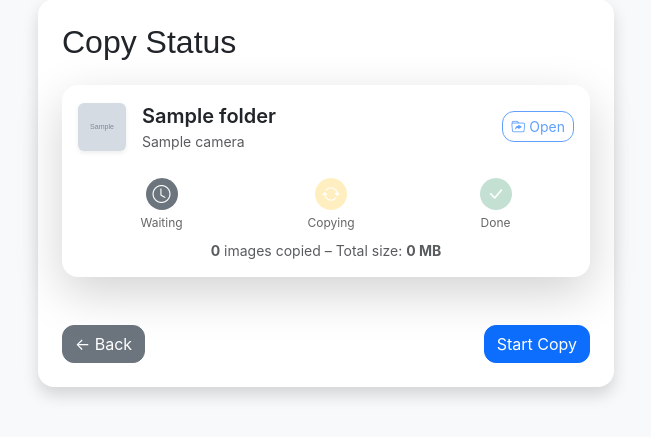
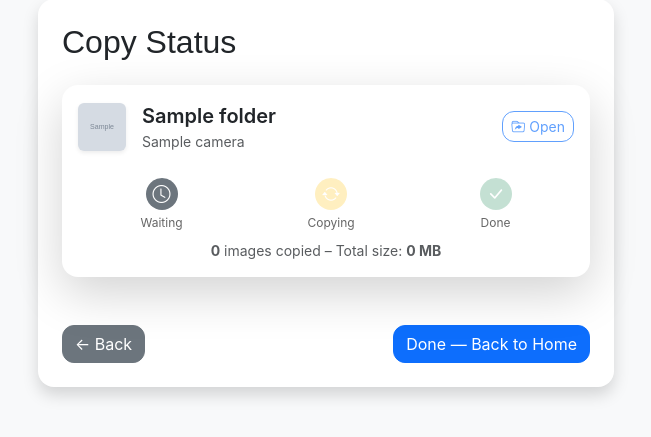
Before and after one commit to kauetg/media_logger, a Flask app: template templates/status.html in a window 1280 px wide. Shown: the part 75-512 px from the top of the page, without its empty margins (314-965 px from the left). Run offline with Flask 3, Linux system fonts and the light colour scheme; the template is opened without the code that fills it: most values are stand-ins (such as "Sample title", 1, 10 or a date in 2020); grey boxes marked "Sample" are stand-in pictures; some web fonts are replaced.

Commit message:
Fix tag loss on destination change, auto-start copy, and add real progress bar
Preserve edited tags in sessionStorage when switching destination instead of
losing them on reload. Auto-start the copy on the status screen instead of
requiring an extra click. Stream per-file copy progress (NDJSON) so each
folder shows a real progress bar, and fix the Done button restarting the
copy by having it navigate back to Home instead.

Co-Authored-By: Claude Sonnet 5 <noreply@anthropic.com>

```diff
--- a/app.py
+++ b/app.py
@@ -6,13 +6,13 @@ from datetime import datetime
 
 import exifread
 import requests
-from flask import Flask, render_template, request, redirect, url_for, jsonify, Response
+from flask import Flask, render_template, request, redirect, url_for, jsonify, Response, stream_with_context
 from werkzeug.utils import secure_filename
 
 from file_ops import get_external_disks
 from preview import get_preview_images
 from utils import (
-    detect_camera, find_dates, copy_files, format_stats, load_camera_db,
+    detect_camera, find_dates, copy_files_stream, format_stats, load_camera_db,
     get_disk_index, clear_disk_index_cache, get_default_destination, set_default_destination
 )
 from scraps import get_camera_image_duckduckgo
@@ -197,20 +197,19 @@ def copy():
     date_str = folders[0].get("date")
     date_obj = datetime.strptime(date_str, "%Y-%m-%d").date()
 
-    try:
-        index = get_disk_index(disk)  # reaproveita a varredura já feita no /select
-        stats = format_stats(index.get(date_obj, {"photo_count": 0, "video_count": 0, "size_bytes": 0}))
-        result = copy_files(index, folders, destination)
-    except Exception as e:
-        return jsonify({"error": f"Copy failed: {e}"}), 500
+    def generate():
+        try:
+            index = get_disk_index(disk)  # reaproveita a varredura já feita no /select
+            stats = format_stats(index.get(date_obj, {"photo_count": 0, "video_count": 0, "size_bytes": 0}))
 
-    # Junta os dados do copy com as stats
-    result.update({
-        "photos": stats["photos"],
-        "videos": stats["videos"]
-    })
+            for event in copy_files_stream(index, folders, destination):
+                if event["type"] == "done":
+                    event.update({"photos": stats["photos"], "videos": stats["videos"]})
+                yield json.dumps(event) + "\n"
+        except Exception as e:
+            yield json.dumps({"type": "error", "error": f"Copy failed: {e}"}) + "\n"
 
-    return jsonify(result)
+    return Response(stream_with_context(generate()), mimetype="application/x-ndjson")
 
 @app.route("/open_folder")
 def open_folder():
--- a/templates/status.html
+++ b/templates/status.html
@@ -44,6 +44,12 @@
     <div class="label">Done</div>
   </div>
 </div>
+    <!-- Progress Bar -->
+<div class="progress mb-2 d-none" style="height: 6px;" id="progress-wrap-{{ loop.index }}">
+  <div class="progress-bar" id="progress-bar-{{ loop.index }}" role="progressbar"
+       style="width: 0%;" aria-valuenow="0" aria-valuemin="0" aria-valuemax="100"></div>
+</div>
+
     <!-- Progress Info -->
 <div class="text-center text-muted small">
   <strong><span id="files-{{ loop.index }}">0</span></strong> images copied –
@@ -61,8 +67,8 @@
 {% endfor %}
 
 <div class="d-flex justify-content-between mt-4">
-    <a href="{{ url_for('select', disk=disk, destination=destination) }}" class="btn btn-secondary">← Back</a>
-    <button id="start-copy" class="btn btn-primary">Start Copy</button>
+    <a id="back-link" href="{{ url_for('select', disk=disk, destination=destination) }}" class="btn btn-secondary">← Back</a>
+    <button id="start-copy" class="btn btn-primary" disabled>Copying...</button>
 </div>
 
 
@@ -104,12 +110,16 @@ async function runCopy(i) {
   const openBtn = document.getElementById(`open-btn-${i + 1}`);
   const errorBox = document.getElementById(`error-${i + 1}`);
   const errorMsg = document.getElementById(`error-msg-${i + 1}`);
-  const retryBtn = document.getElementById(`retry-btn-${i + 1}`);
+  const progressWrap = document.getElementById(`progress-wrap-${i + 1}`);
+  const progressBar = document.getElementById(`progress-bar-${i + 1}`);
 
   errorBox.classList.add('d-none');
   stepWaiting.classList.remove("active");
   stepDone.classList.remove("active");
   stepCopying.classList.add("active");
+  progressWrap.classList.remove('d-none');
+  progressBar.style.width = '0%';
+  progressBar.setAttribute('aria-valuenow', '0');
 
   try {
     const res = await fetch("/copy", {
@@ -118,58 +128,111 @@ async function runCopy(i) {
       body: JSON.stringify({ folders: [folder], disk: disk, destination: destination })
     });
 
-    let data;
-    try {
-      data = await res.json();
-    } catch (parseErr) {
-      throw new Error(`Server returned an unexpected response (HTTP ${res.status}).`);
+    if (!res.ok || !res.body) {
+      throw new Error(`Copy failed (HTTP ${res.status}).`);
     }
 
-    if (!res.ok || data.error) {
-      throw new Error(data.error || `Copy failed (HTTP ${res.status}).`);
+    // O backend manda um JSON por linha (progresso a progresso, e por último o resultado final)
+    const reader = res.body.getReader();
+    const decoder = new TextDecoder();
+    let buffer = '';
+    let finalData = null;
+
+    while (true) {
+      const { value, done } = await reader.read();
+      if (done) break;
+
+      buffer += decoder.decode(value, { stream: true });
+      const lines = buffer.split('\n');
+      buffer = lines.pop(); // guarda a linha incompleta pro próximo pedaço
+
+      for (const line of lines) {
+        if (!line.trim()) continue;
+        const event = JSON.parse(line);
+
+        if (event.type === 'progress') {
+          const pct = event.total > 0 ? Math.round((event.copied / event.total) * 100) : 100;
+          progressBar.style.width = `${pct}%`;
+          progressBar.setAttribute('aria-valuenow', String(pct));
+          filesSpan.innerText = `${event.copied}/${event.total}`;
+          sizeSpan.innerText = event.size;
+        } else if (event.type === 'error') {
+          throw new Error(event.error || 'Copy failed.');
+        } else if (event.type === 'done') {
+          finalData = event;
+        }
+      }
+    }
+
+    if (!finalData) {
+      throw new Error('Server closed the connection unexpectedly.');
     }
 
     stepCopying.classList.remove("active");
-    setDoneState(i, !(data.failed && data.failed.length > 0));
+    progressBar.style.width = '100%';
+    progressWrap.classList.add('d-none');
+    setDoneState(i, !(finalData.failed && finalData.failed.length > 0));
 
-    filesSpan.innerText = data.copied || 0;
-    sizeSpan.innerText = data.size || "0 MB";
+    filesSpan.innerText = finalData.copied || 0;
+    sizeSpan.innerText = finalData.size || "0 MB";
 
-    if (data.path) {
+    if (finalData.path) {
       openBtn.disabled = false;
-      openBtn.onclick = () => fetch(`/open_folder?path=${encodeURIComponent(data.path)}`);
+      openBtn.onclick = () => fetch(`/open_folder?path=${encodeURIComponent(finalData.path)}`);
     }
 
-    if (data.failed && data.failed.length > 0) {
-      const list = data.failed.map(f => `${f.file}: ${f.reason}`).join(' · ');
-      errorMsg.textContent = `${data.failed.length} file(s) failed to copy — ${list}`;
+    if (finalData.failed && finalData.failed.length > 0) {
+      const list = finalData.failed.map(f => `${f.file}: ${f.reason}`).join(' · ');
+      errorMsg.textContent = `${finalData.failed.length} file(s) failed to copy — ${list}`;
       errorBox.classList.remove('d-none');
     }
 
   } catch (err) {
     stepCopying.classList.remove("active");
+    progressWrap.classList.add('d-none');
     setDoneState(i, false);
     errorMsg.textContent = err.message || 'Copy failed — check your connection and try again.';
     errorBox.classList.remove('d-none');
   }
 }
 
-document.getElementById('start-copy').addEventListener('click', async () => {
+let copyStarted = false;
+let copyFinished = false;
+
+async function startAllCopies() {
+  if (copyStarted) return;
+  copyStarted = true;
+
   const button = document.getElementById('start-copy');
+  const backLink = document.getElementById('back-link');
   button.disabled = true;
   button.innerText = 'Copying...';
+  backLink.classList.add('disabled');
 
   for (let i = 0; i < folders.length; i++) {
     await runCopy(i);
   }
 
-  button.innerText = 'Done!';
+  copyFinished = true;
+  button.innerText = 'Done — Back to Home';
   button.disabled = false;
+  backLink.classList.remove('disabled');
+}
+
+document.getElementById('start-copy').addEventListener('click', () => {
+  if (copyFinished) {
+    window.location.href = '/';
+    return;
+  }
+  startAllCopies();
 });
 
 folders.forEach((_, i) => {
   document.getElementById(`retry-btn-${i + 1}`).addEventListener('click', () => runCopy(i));
 });
+
+// Começa a copiar automaticamente assim que a tela abre — não precisa clicar em nada
+startAllCopies();
 </script>
 
 {% endblock %}
--- a/utils.py
+++ b/utils.py
@@ -122,13 +122,28 @@ def _friendly_copy_error(e):
     return str(e)
 
 
-def copy_files(index, folders, destination):
+def _format_size(size_bytes):
+    size_mb = round(size_bytes / (1024 * 1024), 2)
+    return f"{size_mb} MB" if size_mb < 1024 else f"{round(size_mb / 1024, 2)} GB"
+
+
+def copy_files_stream(index, folders, destination):
+    """Como copy_files, mas é um generator que reporta progresso arquivo a arquivo.
+
+    Yields dicts com type "progress" durante a cópia, e um último dict com
+    type "done" (mesmo formato que o retorno antigo de copy_files) ao final.
+    """
     dict_panos = {3: "Vertical", 9: "3x3", 21: "180", 33: "360"}
 
     copied_files = 0
     total_size_bytes = 0
     base_path = destination
     failures = []
+
+    total_files = sum(
+        len(index.get(datetime.strptime(f['date'], "%Y-%m-%d").date(), {"files": []})["files"])
+        for f in folders
+    )
 
     for folder in folders:
         date_str = folder['date']
@@ -156,8 +171,11 @@ def copy_files(index, folders, destination):
             ext = os.path.splitext(file)[1].lower()
             is_pano_folder = "panorama" in root.lower()
             is_samsung = 'samsung' in camera_name.lower()
+            # Bursts/continuous/timelapse da GoPro: GPxxNNNN.JPG (duas letras variáveis, ex.: GPAA, GPAB...).
+            # Fotos avulsas da GoPro são GOPRNNNN.JPG e continuam de fora.
+            is_gopro_burst = bool(re.match(r'^gp[a-z]{2}\d+\.jpe?g$', file.lower()))
 
-            is_photo = ext in COPY_EXTS or (ext in ('.jpg', '.jpeg') and is_samsung)
+            is_photo = ext in COPY_EXTS or (ext in ('.jpg', '.jpeg') and (is_samsung or is_gopro_burst))
             is_video = ext in VIDEO_EXTS
 
             try:
@@ -193,6 +211,13 @@ def copy_files(index, folders, destination):
             total_size_bytes += os.path.getsize(path)
             copied_files += 1
 
+            yield {
+                "type": "progress",
+                "copied": copied_files,
+                "total": total_files,
+                "size": _format_size(total_size_bytes)
+            }
+
         # Remove previews
         date_preview = date_obj.strftime("%Y%m%d")
         preview_folder = os.path.join("static", "previews", date_preview)
@@ -202,12 +227,10 @@ def copy_files(index, folders, destination):
             except OSError:
                 pass
 
-    size_mb = round(total_size_bytes / (1024 * 1024), 2)
-    size_str = f"{size_mb} MB" if size_mb < 1024 else f"{round(size_mb / 1024, 2)} GB"
-
-    return {
+    yield {
+        "type": "done",
         "copied": copied_files,
-        "size": size_str,
+        "size": _format_size(total_size_bytes),
         "path": base_path,
         "failed": failures
     }
```
Also changed, not shown: templates/select.html (+29 -2 lines).
